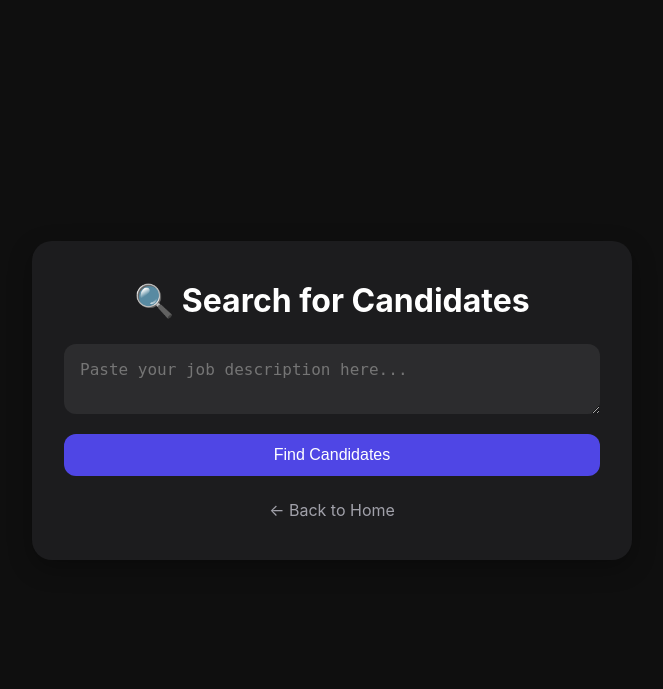
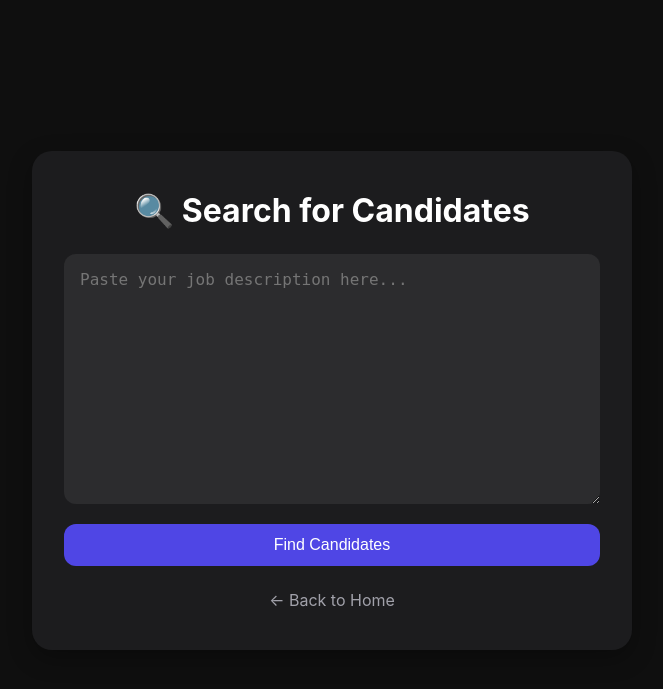
Before and after one commit to git-pulkit3010/AI-Candidate-Finder-Agent, a Flask app: page /search in a window 1280 px wide. Shown: the top 689 px of the page, without its empty margins (308-971 px from the left). Run offline with Flask 3, Linux system fonts and the light colour scheme.

Commit message:
Initial complete version of AI Candidate Finder
- Added Flask-based web interface with dark, modern UI
- Integrated OpenAI/HuggingFace for job description parsing
- Implemented candidate scraping and MongoDB storage
- Enabled MongoDB via Docker container
- Added search, results, and history views
- Created README with full setup instructions (native + Docker for DB)
- Finalized layout and professional styling for all templates

```diff
--- a/db/store.py
+++ b/db/store.py
@@ -7,7 +7,7 @@
 load_dotenv()
 
 MONGO_URI = os.getenv("MONGO_URI", "mongodb://localhost:27017")
-client = MongoClient("mongodb://localhost:27017")
+client = MongoClient("mongodb://localhost:27017", serverSelectionTimeoutMS=5000)
 db = client.ai_agent_db
 collection = db.candidates
 
--- a/templates/index.html
+++ b/templates/index.html
@@ -45,6 +45,7 @@
 
     textarea {
   width: 100%;
+  height: 250px;
   background: #2c2c2e;
   color: var(--text);
   border: none;
@@ -54,6 +55,8 @@
   resize: vertical;
   margin-bottom: 1rem;
 }
+
+
 
     button {
       background: var(--accent);
@@ -92,7 +95,7 @@
       <p class="error">{{ error }}</p>
     {% endif %}
     <form method="POST">
-      <textarea name="job_description" placeholder="Paste your job description here..." required></textarea>
+      <textarea name="job_description" placeholder="Paste your job description here..." required style="height: 250px;"></textarea>
       <button type="submit">Find Candidates</button>
     </form>
     <a href="/">← Back to Home</a>
```
Also changed, not shown: requirements.txt (+107 -5 lines), README.md. Lines whose indentation alone changed are shown as unchanged.
